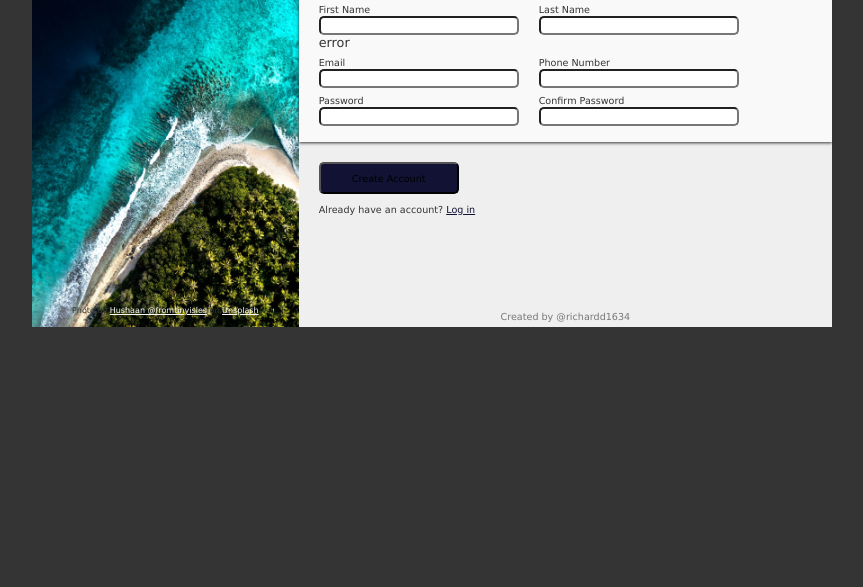
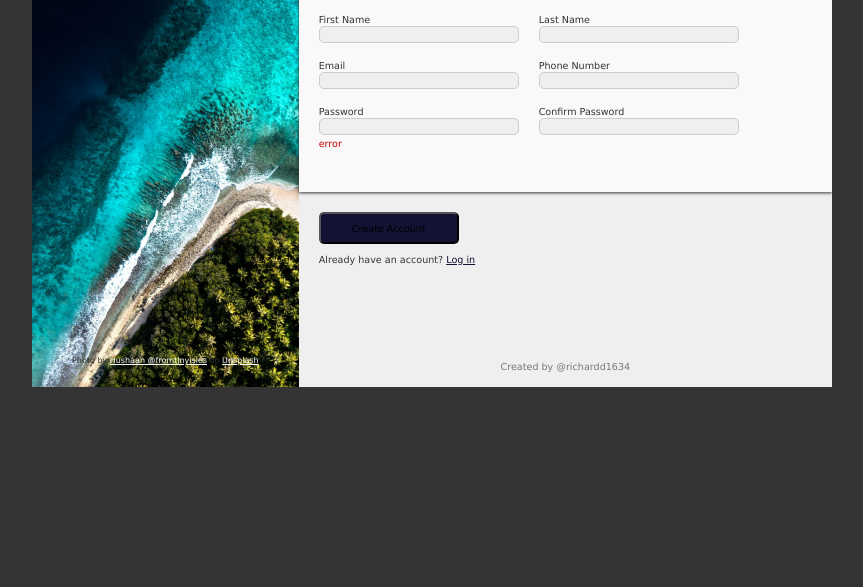
Before and after one commit to richardd1634/sign-up-form, a plain HTML site: page index.html in a window 1280 px wide. Shown: the part 213-800 px from the top of the page, without its empty margins (208-1071 px from the left). Drawn offline with Linux system fonts and the light colour scheme.

Commit message:
Add some simple aestetic changes

```diff
--- a/index.html
+++ b/index.html
@@ -49,7 +49,6 @@
             <div>
               <label for="first-name">First Name</label>
               <input type="text" id="first-name" name="first-name" required />
-              <span id="first-name-error">error</span>
             </div>
             <div>
               <label for="last-name">Last Name</label>
@@ -58,7 +57,6 @@
             <div>
               <label for="email">Email</label>
               <input type="email" name="email" id="email" required />
-              <span id="email-error"></span>
             </div>
             <div>
               <label for="phone">Phone Number</label>
@@ -67,7 +65,7 @@
             <div>
               <label for="password">Password</label>
               <input type="password" name="password" id="password" required />
-              <span id="password-error"></span>
+              <span id="error-msg">error</span>
             </div>
             <div>
               <label for="password-confirm">Confirm Password</label>
@@ -77,7 +75,6 @@
                 id="password-confirm"
                 required
               />
-              <span id="confirm-pass-error"></span>
             </div>
           </form>
         </main>
--- a/style.css
+++ b/style.css
@@ -46,7 +46,7 @@ body {
   background-color: var(--container-background-color);
   color: var(--color-1);
   font-family: Verdana, Geneva, Tahoma, sans-serif;
-  height: 540px;
+  height: 600px;
   width: 800px;
   display: flex;
   margin: 0 auto;
@@ -76,7 +76,7 @@ body {
 #photo-artist {
   color: var(--color-1);
   font-size: 0.5rem;
-  margin: 330px auto;
+  margin: 380px auto;
   text-align: center;
 }
 
@@ -106,7 +106,7 @@ main {
   background-color: var(--color-2);
   box-shadow: 0 1px 3px var(--color-1);
   padding: 10px 20px;
-  height: 170px;
+  height: 220px;
 }
 
 main > p {
@@ -124,7 +124,7 @@ main > p {
 }
 
 #sign-up div {
-  margin-top: 4px;
+  margin-top: 14px;
   width: 200px;
 }
 
@@ -133,13 +133,16 @@ main > p {
 }
 
 #sign-up input {
+  background-color: var(--container-background-color);
   border-radius: 5px;
+  color: var(--color-1);
   display: block;
+  border: 0.2px solid #cccccc;
   width: 100%;
 }
 
 #sign-up input:focus {
-  outline: 2px solid var(--color-3);
+  outline: 1px solid var(--color-3);
 }
 
 footer {
@@ -166,9 +169,14 @@ footer p:last-child {
   margin-top: 96px;
 }
 
-|| ERROR VALIDATION
+/* || ERROR VALIDATION */
 
 .error {
+  border: 1px solid var(--error-msg-color);
+  color: var(--error-msg-color);
+}
+
+#error-msg {
   color: var(--error-msg-color);
   font-size: 0.6rem;
 }
```
